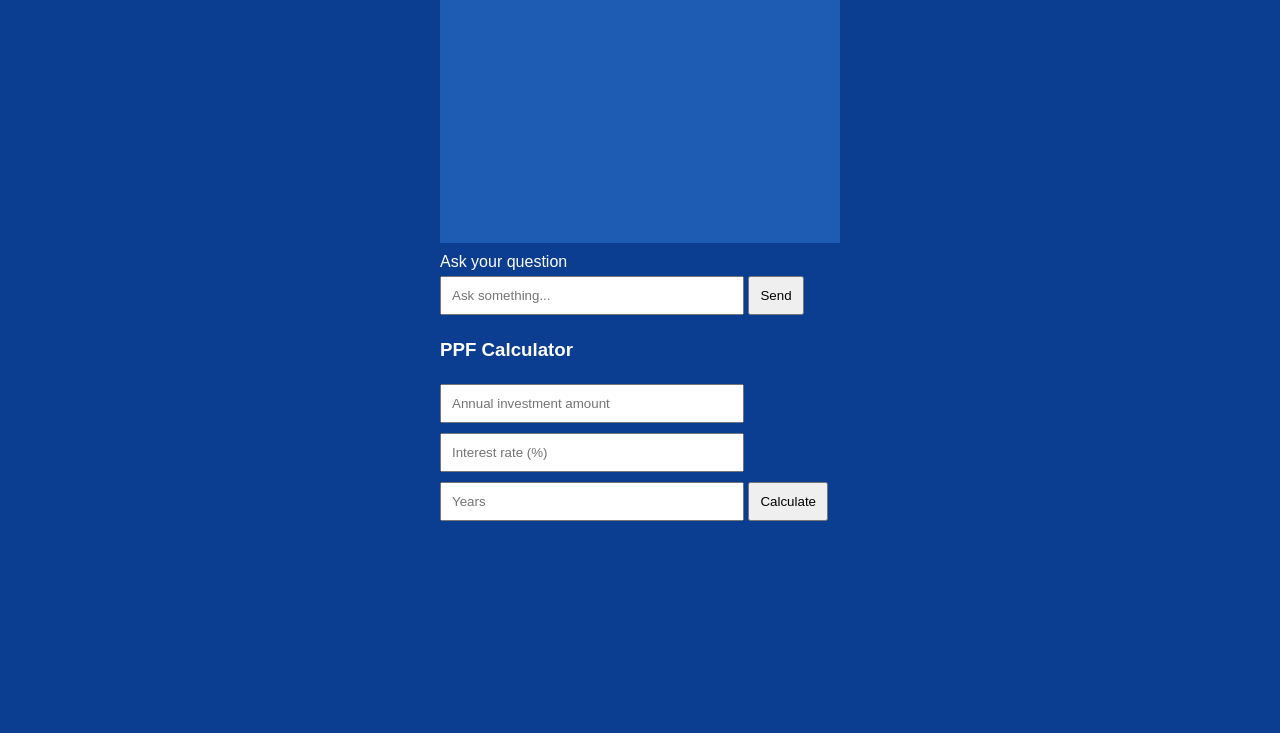
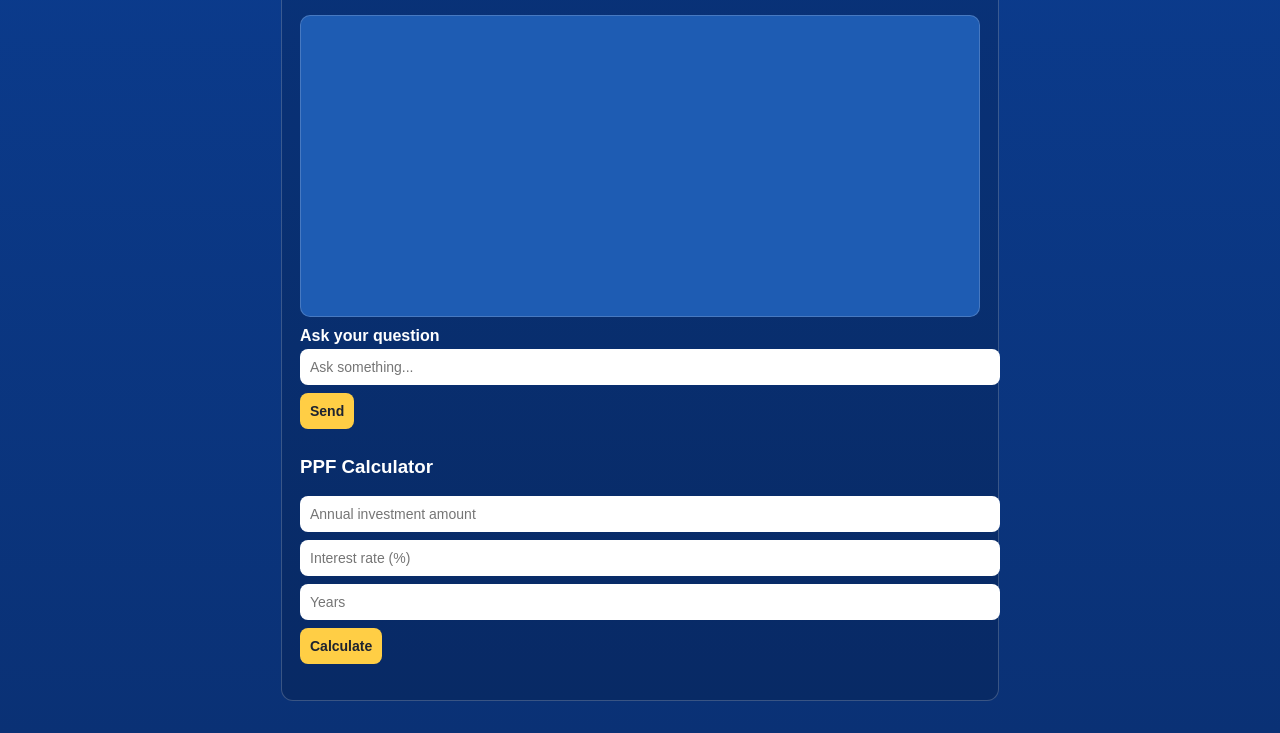
Before and after one commit to AryanManishJain/bharat-finance-ai, a website: page index.html in a window 1280 px wide. Shown: the part 194-927 px from the top of the page. Before the commit the page ends 800 px from the top, so only its background shows below. Drawn offline with Linux system fonts and the light colour scheme.

Commit message:
Update style.css

```diff
--- a/style.css
+++ b/style.css
@@ -1,26 +1,80 @@
+:root {
+  --bg: #0b3d91;
+  --surface: #1e5cb3;
+  --surface-light: #2a66bf;
+  --text: #ffffff;
+  --accent: #ffce45;
+}
+ {
+  box-sizing: border-box;
+}
 body {
-  background: #0b3d91;
-  color: white;
-  font-family: Arial;
+  background: linear-gradient(180deg, #0b3d91 0%, #0a3175 100%);
+  color: var(--text);
+  font-family: Arial, sans-serif;
   display: flex;
   justify-content: center;
+  margin: 0;
+  min-height: 100vh;
 }
 .container {
-  width: 400px;
-  margin-top: 50px;
+    width: min(680px, 92vw);
+  margin: 32px auto;
+  background: rgba(0, 0, 0, 0.14);
+  border: 1px solid rgba(255, 255, 255, 0.2);
+  border-radius: 12px;
+  padding: 18px;
+}
+label {
+  display: block;
+  margin: 8px 0 4px;
+  font-weight: 600;
+}
+#mode,
+input,
+button {
+  border: 0;
+  border-radius: 8px;
+  padding: 10px;
+    font-size: 14px;
+}
+#mode,
+input {
+  width: 100%;
+  margin-bottom: 8px;
+}
+
+button {
+  background: var(--accent);
+  color: #1d2330;
+  font-weight: 700;
+  cursor: pointer;
+  margin-bottom: 8px;
+}
+button:hover {
+  filter: brightness(0.95);
 }
 #chatBox {
-  height: 250px;
-  background: #1e5cb3;
+  height: 280px;
+  background: var(--surface);
+  border: 1px solid rgba(255, 255, 255, 0.18);
+  border-radius: 10px;
   padding: 10px;
   margin: 10px 0;
   overflow-y: auto;
 }
-input {
-  width: 70%;
-  padding: 10px;
-  margin: 5px 0;
+.chat {
+  padding: 8px;
+  border-radius: 8px;
+  margin: 6px 0;
 }
-button {
-  padding: 10px;
+.chat-user {
+  background: var(--surface-light);
 }
+.chat-ai {
+  background: rgba(255, 255, 255, 0.14);
+}
+#ppfResult {
+  margin-top: 10px;
+  font-weight: 700;
+}
```
